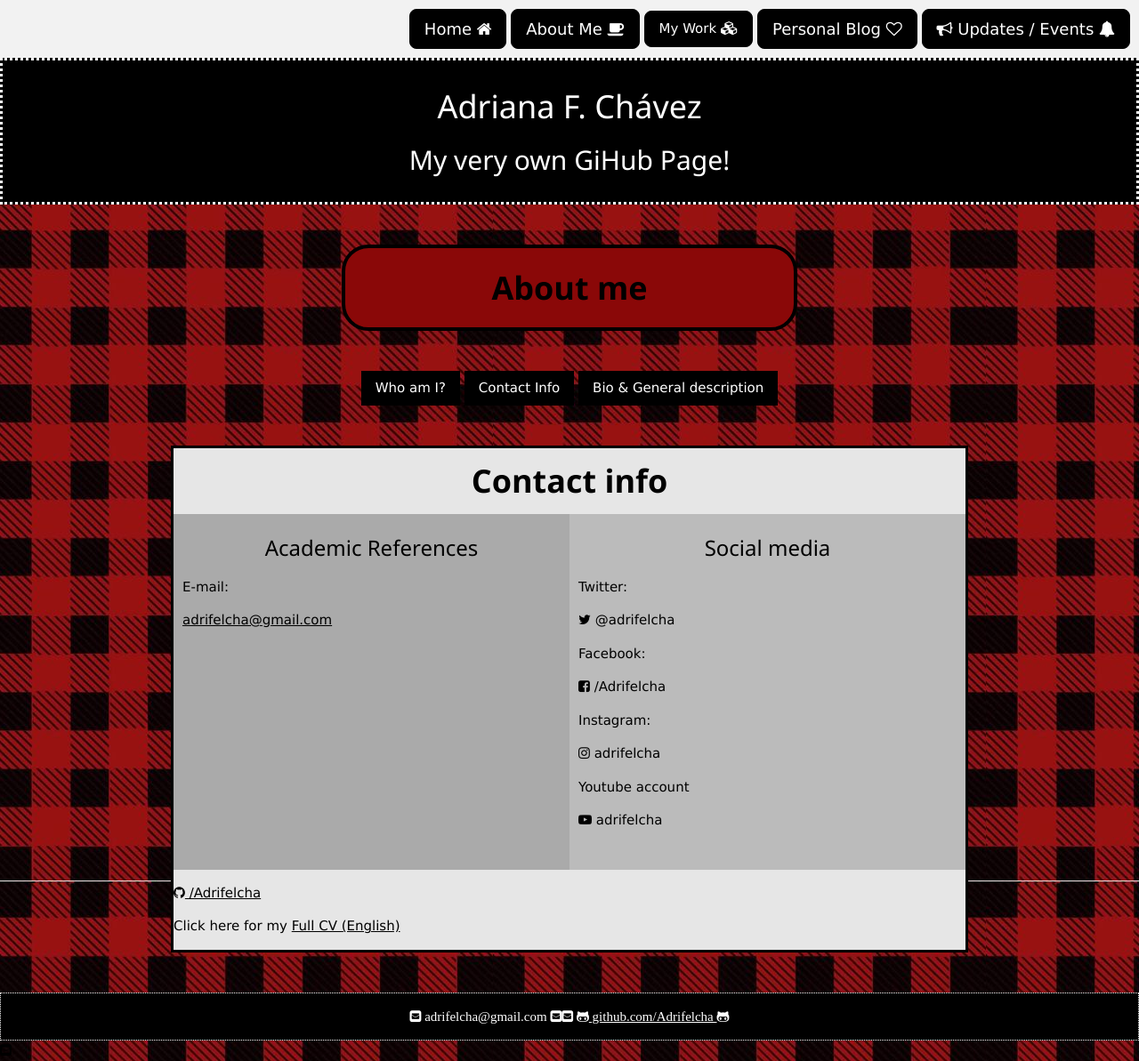
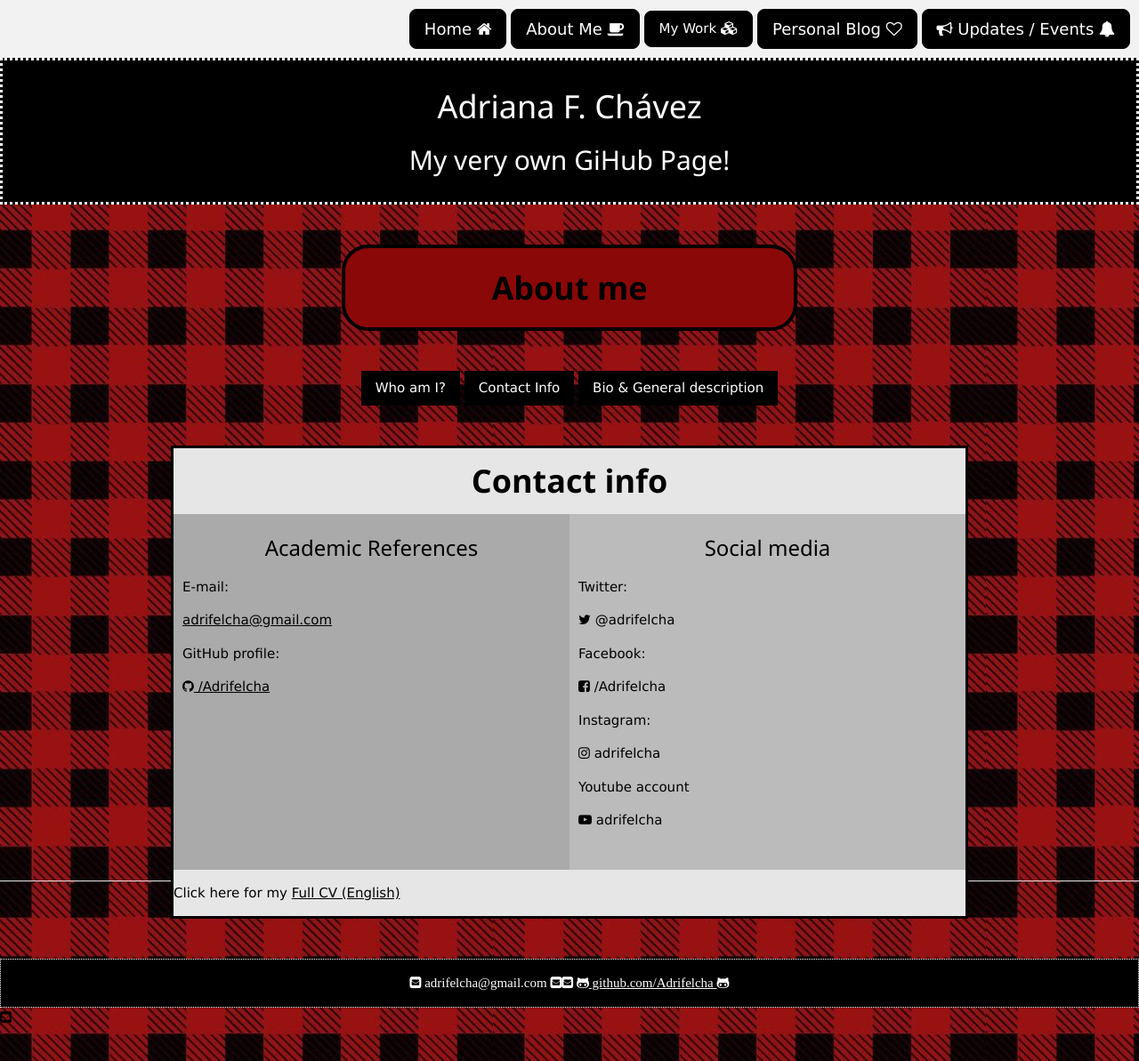
Before and after one commit to Adrifelcha/Adrifelcha-github.io, a Jekyll site: the page built from about/contact.html, in a window 1280 px wide. Shown: the whole page at 89% size. Built offline with Jekyll 4.4.1, drawn with Linux system fonts in a browser that asks for light colours.

Commit message:
Update contact.html

```diff
--- a/about/contact.html
+++ b/about/contact.html
@@ -25,6 +25,9 @@
 				<h3 style="text-align:center;">Academic References</h3>
     				<p>E-mail:</p>
 				<a class='link' href="adrifelcha@gmail.com">adrifelcha@gmail.com </a>
+				<p>GitHub profile:</p>
+				<a class= 'link' href="https://github.com/BouzasLab25"><i class="fa fa-github"></i> /Adrifelcha</a>
+
 
 
   			</div>
@@ -42,9 +45,6 @@
 		</div>
 
 
- <p>
- <a class= 'link' href="https://github.com/BouzasLab25"><i class="fa fa-github"></i> /Adrifelcha</a><br>
-  </p>
   <p>
  Click here for my <a class='link' href="/documents/CV_FullFelisa.pdf"> Full CV (English) </a>
  </p>
```
